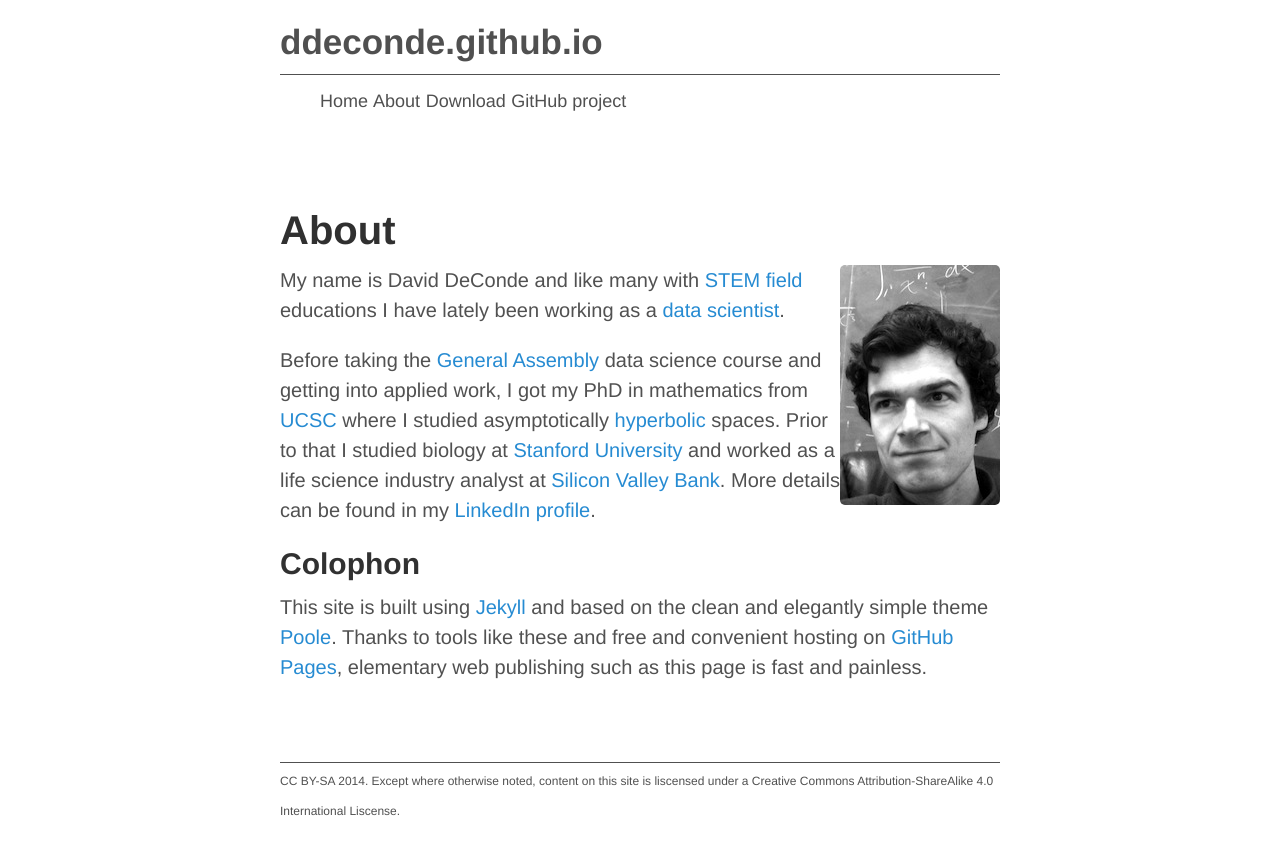
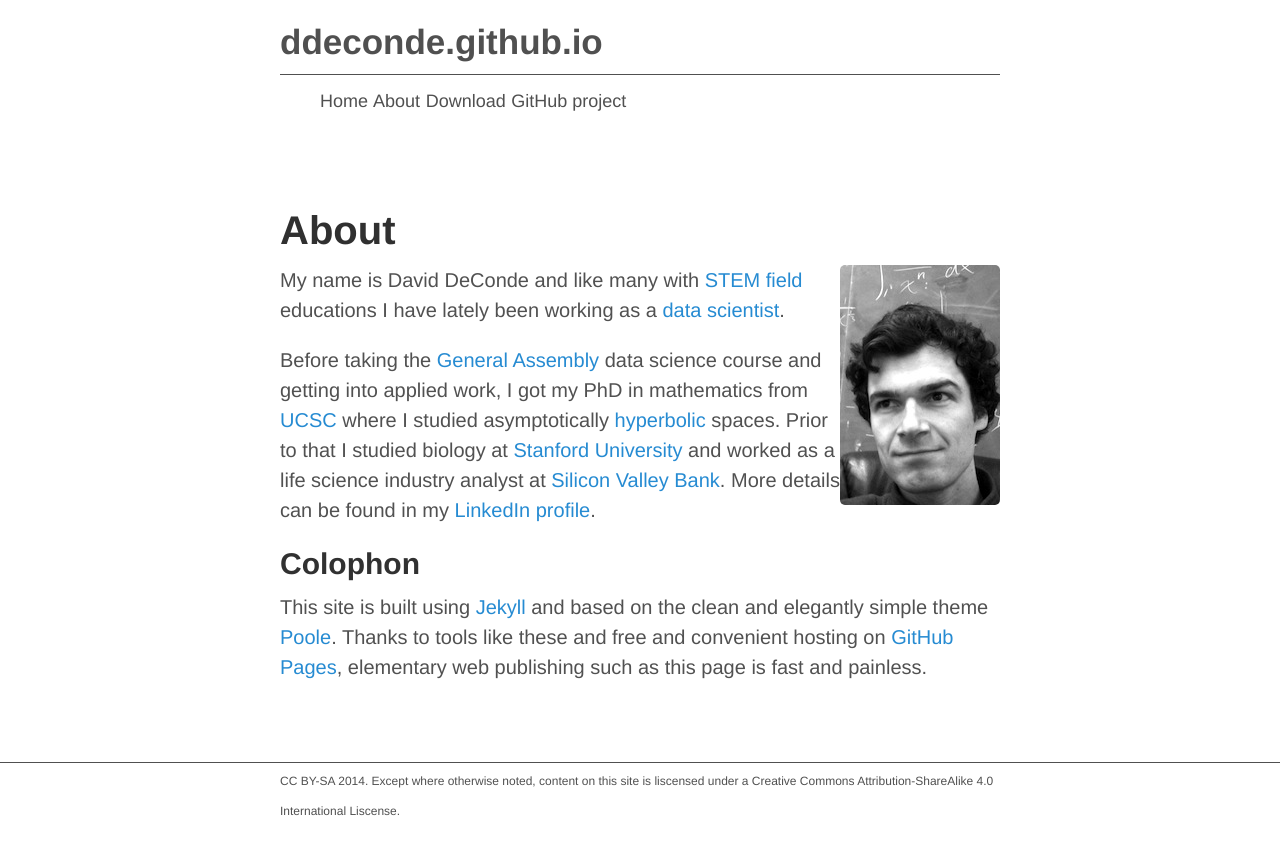
Before and after one commit to ddeconde/ddeconde.github.io, a Jekyll site: the page built from about.md, in a window 1280 px wide. Shown: the top 855 px of the page. Built offline with Jekyll 4.4.1, drawn with Linux system fonts in a browser that asks for light colours; Markdown is read by kramdown in place of the engine named in the settings.

Commit message:
back to poole

```diff
--- a/_includes/footer.html
+++ b/_includes/footer.html
@@ -1,5 +1,5 @@
-<div class="container">
-  <div class="footer">
+<div class="footer">
+  <div class="container">
   <small>CC BY-SA {{ site.time | date: '%Y' }}. Except where otherwise noted, content on this site is liscensed under a <a href="http://creativecommons.org/licenses/by-sa/4.0/">Creative Commons Attribution-ShareAlike 4.0 International Liscense</a>.</small>
   </div>
 </div>
```
